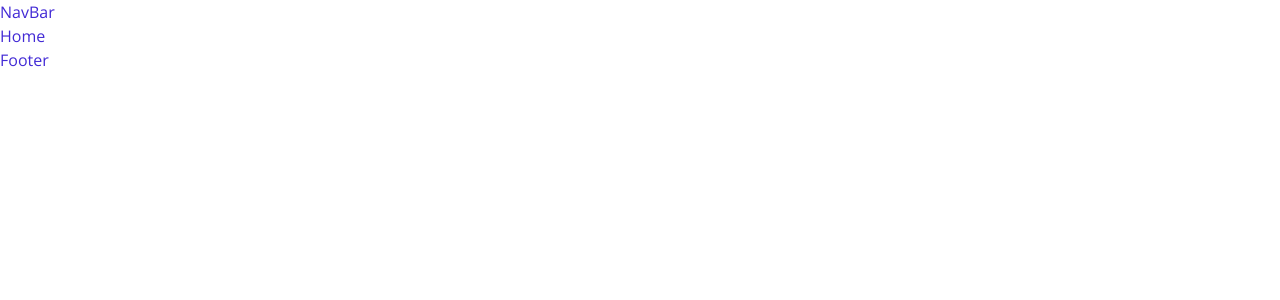
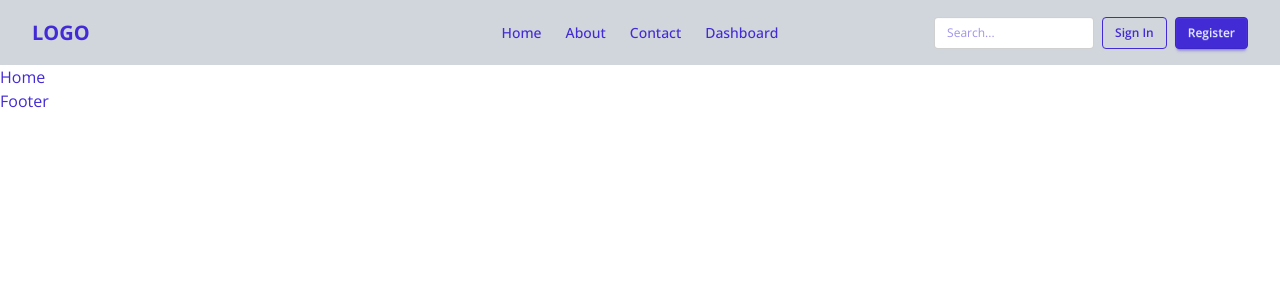
Before and after one commit to ziaul-hoque4820/job-portal-client, a React (Vite) app: page / in a window 1280 px wide. Shown: the top 300 px of the page. Built offline with nearby package versions, Linux system fonts and the light colour scheme.

Commit message:
Navbar design done

```diff
--- a/src/pages/shared/NavBar.jsx
+++ b/src/pages/shared/NavBar.jsx
@@ -1,9 +1,180 @@
-import React from 'react'
+import React, { useState } from "react";
 
 function NavBar() {
-  return (
-    <div>NavBar</div>
-  )
+    const [isLoggedIn, setIsLoggedIn] = useState(false);
+    const [isMobileMenuOpen, setIsMobileMenuOpen] = useState(false);
+
+    const closeMobileMenu = () => {
+        setIsMobileMenuOpen(false);
+    };
+
+    const handleLogin = () => {
+        setIsLoggedIn(true);
+        closeMobileMenu();
+    };
+
+    const handleLogout = () => {
+        setIsLoggedIn(false);
+        closeMobileMenu();
+    };
+
+    return (
+        <div className=" bg-gray-300">
+            <div className="navbar max-w-screen-xl px-4 mx-auto sm:px-6 lg:px-8 relative">
+                {/* Left - Logo + Mobile Menu */}
+                <div className="navbar-start">
+
+                    {/* Modern Mobile Menu Button */}
+                    <button
+                        className="btn btn-ghost btn-circle lg:hidden"
+                        onClick={() => setIsMobileMenuOpen(true)}
+                    >
+                        <svg xmlns="http://www.w3.org/2000/svg"
+                            className="h-6 w-6"
+                            fill="none"
+                            viewBox="0 0 24 24"
+                            stroke="currentColor">
+                            <path strokeLinecap="round" strokeLinejoin="round" strokeWidth="2"
+                                d="M4 6h16M4 12h16M4 18h16" />
+                        </svg>
+                    </button>
+
+                    <a className="text-xl font-bold ml-2 lg:ml-0">LOGO</a>
+                </div>
+
+                {/* Desktop Menu */}
+                <div className="navbar-center hidden lg:flex">
+                    <ul className="menu menu-horizontal px-1 font-medium">
+                        <li><a>Home</a></li>
+                        <li><a>About</a></li>
+                        <li><a>Contact</a></li>
+                        <li><a>Dashboard</a></li>
+                    </ul>
+                </div>
+
+                {/* Right - Always visible on all devices */}
+                <div className="navbar-end gap-2">
+
+                    {/* Desktop Search */}
+                    <div className="hidden lg:block">
+                        <input type="text" placeholder="Search..."
+                            className="input input-bordered input-sm w-40" />
+                    </div>
+
+                    {/* If NOT Logged-In - Always visible on navbar */}
+                    {!isLoggedIn && (
+                        <>
+                            <button className="btn btn-outline btn-sm">Sign In</button>
+                            <button className="btn btn-primary btn-sm">Register</button>
+                        </>
+                    )}
+
+                    {/* If Logged-In - Profile picture always visible on navbar */}
+                    {isLoggedIn && (
+                        <div className="dropdown dropdown-end">
+                            <div tabIndex={0} role="button" className="btn btn-ghost btn-circle avatar">
+                                <div className="w-10 rounded-full">
+                                    <img
+                                        alt="User Profile"
+                                        src="https://i.pravatar.cc/150?img=3"
+                                    />
+                                </div>
+                            </div>
+                            <ul tabIndex={0}
+                                className="menu menu-sm dropdown-content bg-base-100 rounded-box w-52 mt-3 p-2 shadow z-50">
+                                <li><a>Profile</a></li>
+                                <li><a>Settings</a></li>
+                                <li><a onClick={handleLogout}>Logout</a></li>
+                            </ul>
+                        </div>
+                    )}
+                </div>
+
+                {/* Modern Mobile Sidebar Overlay */}
+                {isMobileMenuOpen && (
+                    <>
+                        {/* Backdrop Overlay */}
+                        <div
+                            className="fixed inset-0 bg-gray-400/80 bg-opacity-50 z-40 lg:hidden"
+                            onClick={closeMobileMenu}
+                        ></div>
+
+                        {/* Sidebar */}
+                        <div className="fixed top-0 left-0 h-full w-80 bg-white shadow-xl z-50 transform transition-transform duration-300 ease-in-out lg:hidden">
+
+                            {/* Sidebar Header */}
+                            <div className="flex items-center justify-between p-4 border-b">
+                                <span className="text-lg font-bold">LOGO</span>
+                                <button
+                                    onClick={closeMobileMenu}
+                                    className="btn btn-ghost btn-circle btn-sm"
+                                >
+                                    <svg xmlns="http://www.w3.org/2000/svg"
+                                        className="h-5 w-5"
+                                        fill="none"
+                                        viewBox="0 0 24 24"
+                                        stroke="currentColor">
+                                        <path strokeLinecap="round" strokeLinejoin="round" strokeWidth="2" d="M6 18L18 6M6 6l12 12" />
+                                    </svg>
+                                </button>
+                            </div>
+
+                            {/* Navigation Links */}
+                            <div className="p-4 space-y-2">
+                                <a className="block py-3 px-4 rounded-lg hover:bg-gray-100 transition-colors font-medium">Home</a>
+                                <a className="block py-3 px-4 rounded-lg hover:bg-gray-100 transition-colors font-medium">About</a>
+                                <a className="block py-3 px-4 rounded-lg hover:bg-gray-100 transition-colors font-medium">Contact</a>
+                                <a className="block py-3 px-4 rounded-lg hover:bg-gray-100 transition-colors font-medium">Dashboard</a>
+                            </div>
+
+                            {/* Search Bar */}
+                            <div className="p-4 border-t">
+                                <input
+                                    type="text"
+                                    placeholder="Search..."
+                                    className="input input-bordered w-full"
+                                />
+                            </div>
+
+                            {/* User Info Section in Sidebar */}
+                            {isLoggedIn && (
+                                <div className="p-4 border-t">
+                                    <div className="flex items-center space-x-3 mb-4">
+                                        <div className="w-12 h-12 rounded-full overflow-hidden">
+                                            <img
+                                                alt="User Profile"
+                                                src="https://i.pravatar.cc/150?img=3"
+                                                className="w-full h-full object-cover"
+                                            />
+                                        </div>
+                                        <div>
+                                            <p className="font-semibold">John Doe</p>
+                                            <p className="text-sm text-gray-600">john@example.com</p>
+                                        </div>
+                                    </div>
+                                    <div className="space-y-2">
+                                        <a className="block py-2 px-4 rounded-lg hover:bg-gray-100 transition-colors">Profile</a>
+                                        <a className="block py-2 px-4 rounded-lg hover:bg-gray-100 transition-colors">Settings</a>
+                                        <a
+                                            className="block py-2 px-4 rounded-lg hover:bg-gray-100 transition-colors text-red-600"
+                                            onClick={handleLogout}
+                                        >
+                                            Logout
+                                        </a>
+                                    </div>
+                                </div>
+                            )}
+
+                            {/* Footer */}
+                            <div className="absolute bottom-0 left-0 right-0 p-4 border-t text-center text-sm text-gray-500">
+                                <p>© {new Date().getFullYear()} - All right reserved by Ziaul.Dev</p>
+                            </div>
+                        </div>
+                    </>
+                )}
+            </div>
+        </div>
+    );
 }
 
-export default NavBar
+export default NavBar;
```
